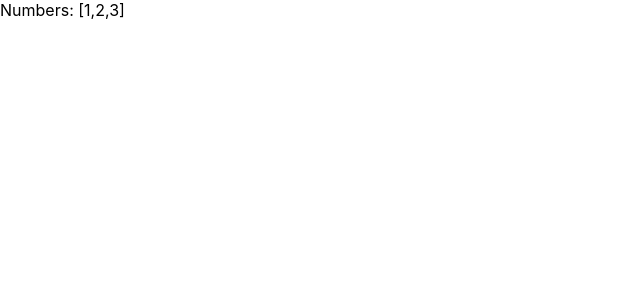
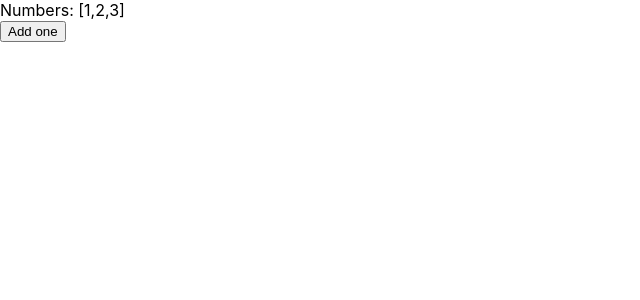
Before and after one commit to Bengt-M/React-useEffect, a React (Create React App) app: page / in a window 1280 px wide. Shown: the top 300 px of the page, without its empty margins (0-640 px from the left). Built offline with nearby package versions, Linux system fonts and the light colour scheme.

Commit message:
simple button

```diff
--- a/src/App.js
+++ b/src/App.js
@@ -13,15 +13,20 @@ function MyComponent() {
   const [numbers, setNumbers] = useState([]);
 
   useEffect(() => {
-   fetch("/numbers.json")
-    .then((resp) => resp.json())
-    .then((data) => {
-      setNumbers(data);
-    });
+    fetch("/numbers.json")
+      .then((resp) => resp.json())
+      .then((data) => {
+        setNumbers(data);
+      });
   }, []);
+
+  const addOne = () => {
+    setNumbers([...numbers, numbers.length + 1]);
+  }
 
   return <div>
     <div>Numbers: {JSON.stringify(numbers)}</div>
+    <button onClick={addOne}>Add one</button>
   </div>
 }
 
```
